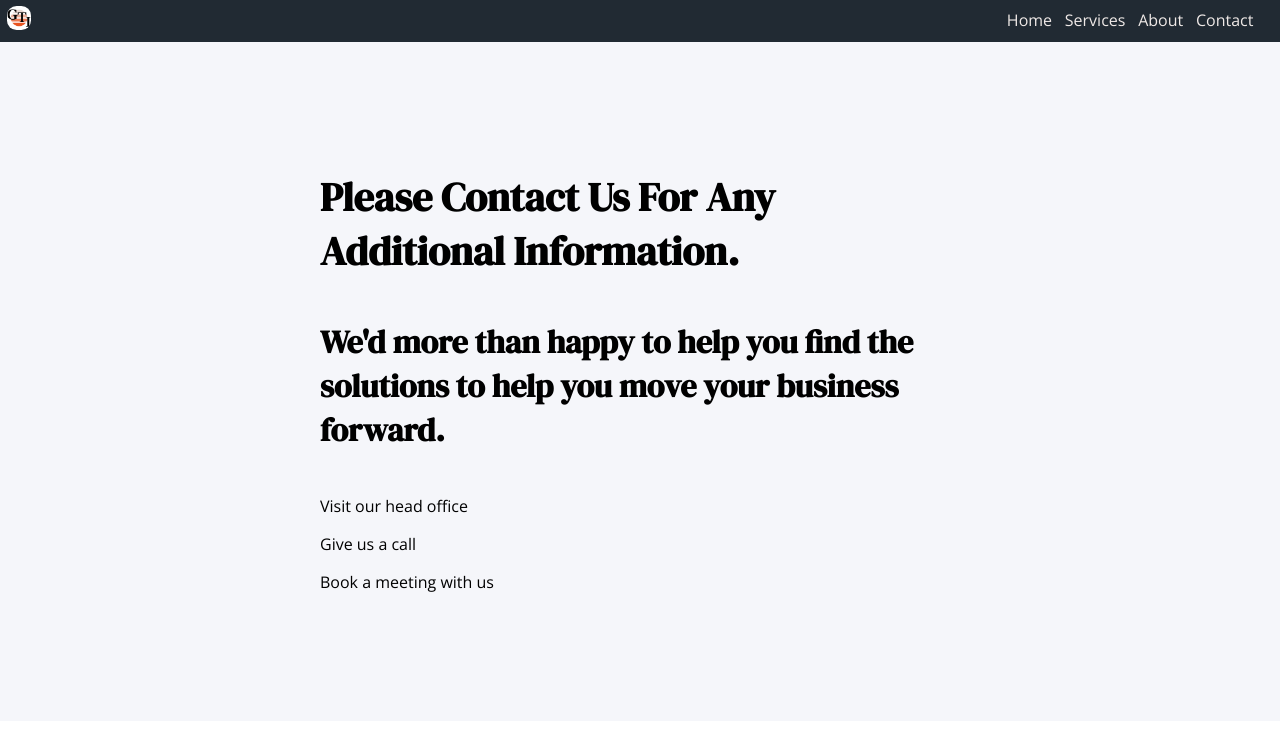
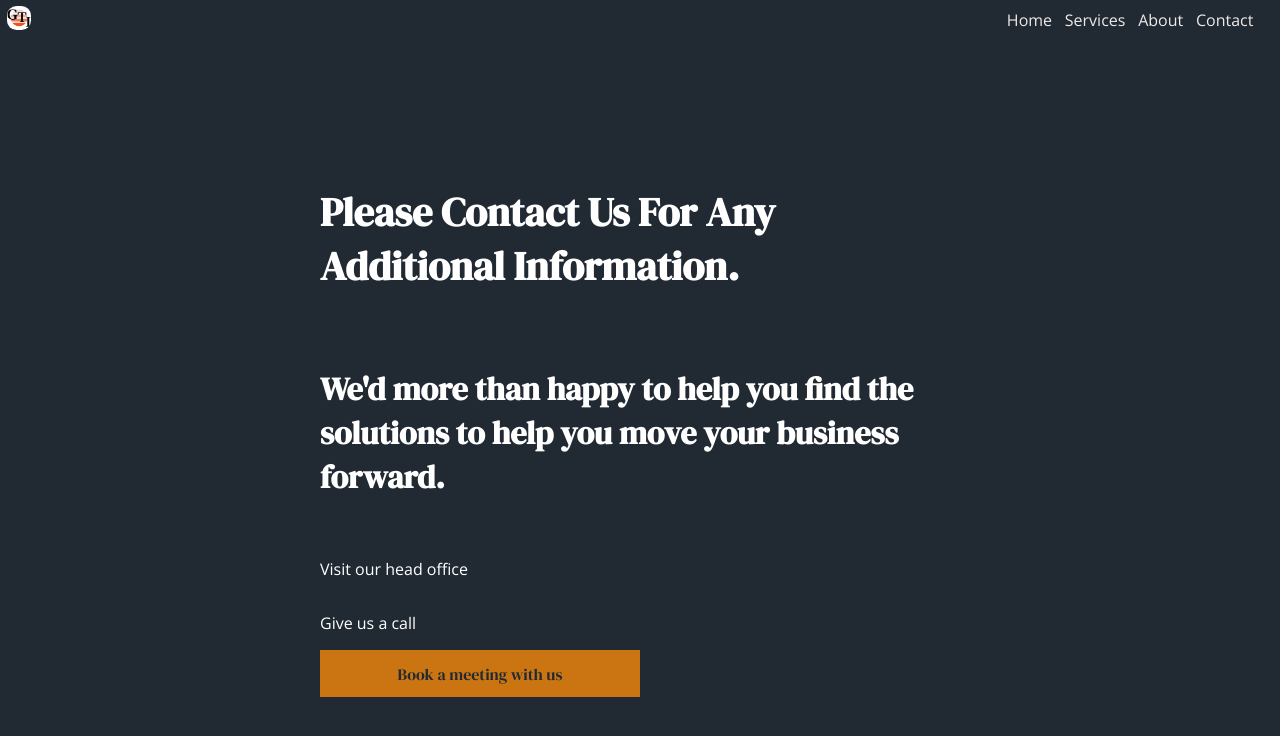
Before and after one commit to kitoshi/gti-next, a Next.js app: page /contact in a window 1280 px wide. Shown: the top 736 px of the page. Built offline with nearby package versions, Linux system fonts and the light colour scheme.

Commit message:
contact anchor tag and css format

```diff
--- a/components/contactform.js
+++ b/components/contactform.js
@@ -1,4 +1,13 @@
 import React from 'react'
 export default function ContactForm() {
-  return <a href='https://calendly.com/g-t-i'>Book a meeting with us</a>
+  return (
+    <a
+      href='https://calendly.com/g-t-i'
+      target='_blank'
+      rel='noreferrer'
+      className='contact-link'
+    >
+      Book a meeting with us
+    </a>
+  )
 }
--- a/components/content/landingheader.js
+++ b/components/content/landingheader.js
@@ -75,6 +75,7 @@ export default function LandingHeaderContent(props) {
           src={'/wavy_animation.gif'}
           alt='wavy wave animation'
           layout='fill'
+          priority
         />
       </div>
 
--- a/pages/contact.js
+++ b/pages/contact.js
@@ -38,7 +38,15 @@ export default function Contact(props) {
         />
         &nbsp;Global Telemanagement Inc.
       </header>
-      <section>
+      <section
+        style={{
+          display: 'flex',
+          flexDirection: 'column',
+          paddingTop: '15px',
+          backgroundColor: 'var(--section-color)',
+          color: 'white'
+        }}
+      >
         <h3 style={{ marginTop: '0', paddingTop: '20%' }}>
           Please Contact Us For Any Additional Information.
         </h3>
--- a/pages/index.js
+++ b/pages/index.js
@@ -120,7 +120,8 @@ export default function Home(props) {
         <section
           style={{
             display: 'flex',
-            flexDirection: 'column'
+            flexDirection: 'column',
+            alignItems: 'center'
           }}
           ref={contactRef}
         >
--- a/styles/globals.css
+++ b/styles/globals.css
@@ -7,12 +7,13 @@
   --palatinate-purple: #52154eff;
   --russian-violet: #111344;
   --black-blue: #212a33;
-  --ochre: #c97211;
+  --ochre: #ca7412;
   --faux-eerie: #0d1427;
   --gold: #d4af37;
   --primary-color: #111344;
   --secondary-color: var(--ochre);
   --hover-color: #aab4be;
+  --secondary-hover: #c89c68;
   --font-color: #0d1427;
   --bg-color: var(--off-white);
   --heading-color: #efe9e7ff;
@@ -225,6 +226,19 @@ section {
   padding-right: 3%;
 }
 
+.contact-link {
+  background-color: var(--secondary-color);
+  width: auto;
+  max-width: 50%;
+  padding: 2%;
+  color: var(--section-color);
+  font-family: DMSerifDisplay;
+  text-align: center;
+}
+
+.contact-link:hover {
+  background-color: var(--secondary-hover);
+}
 @keyframes drawBorder {
   /*animated border here*/
 }
@@ -360,6 +374,7 @@ section {
   .wavy-container {
     padding-bottom: 15%;
     margin-bottom: 5%;
+    margin-top: auto;
     height: 13%;
     position: relative;
   }
```
Also changed, not shown: pages/about.js (+11 -2 lines), pages/services.js (+8 -3 lines).
